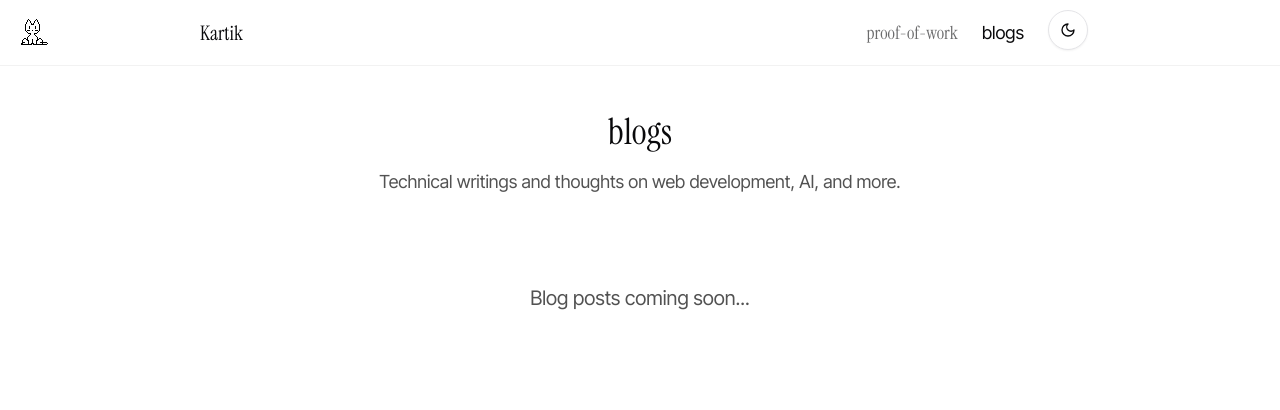
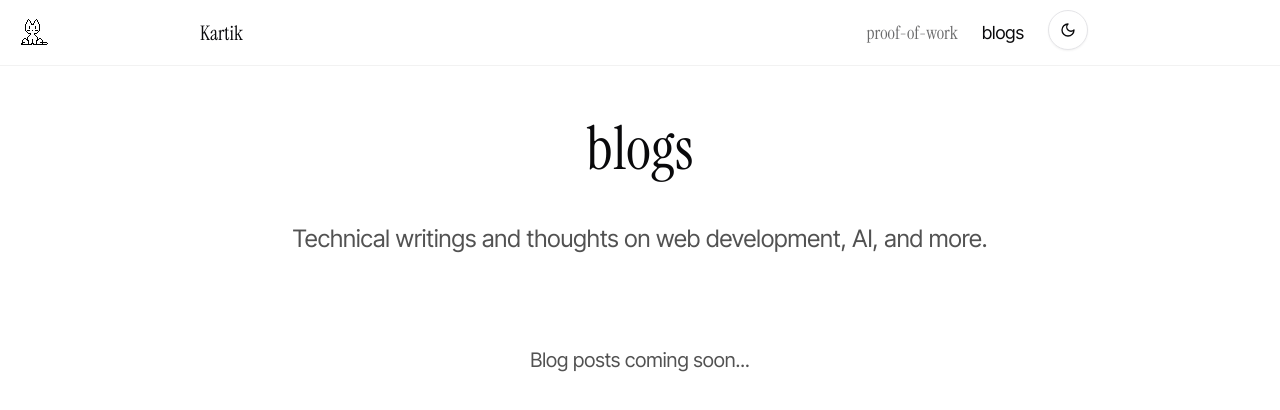
Before and after one commit to fpcMotif/kartik, a Next.js app: page /blogs in a window 1280 px wide. Shown: the top 410 px of the page. Built offline with nearby package versions, Linux system fonts and the light colour scheme.

Commit message:
fix: blog font size

```diff
--- a/src/components/BlogCard.tsx
+++ b/src/components/BlogCard.tsx
@@ -10,17 +10,17 @@ export const BlogCard: FC<BlogCardProps> = ({ blog }) => {
   return (
     <Link href={`/blogs/${blog.id}`}>
       <article className="border-b border-neutral-500 dark:border-neutral-800 pb-6 sm:pb-8 hover:bg-neutral-100 dark:hover:bg-neutral-900/50 transition-colors p-2 sm:p-4 -mx-2 sm:-mx-4 rounded-lg">
-        <div className="flex flex-col sm:flex-row sm:items-start sm:justify-between gap-2 sm:gap-4 mb-3">
-          <h2 className="text-lg sm:text-xl md:text-2xl font-medium flex-1 min-w-0">{blog.title}</h2>
+        <div className="flex flex-col sm:flex-row sm:items-start sm:justify-between gap-2 sm:gap-4 mb-4">
+          <h2 className="text-xl sm:text-2xl md:text-3xl font-medium flex-1 min-w-0">{blog.title}</h2>
           <div className="flex items-center gap-2 sm:gap-4 flex-shrink-0">
-            <span className="text-xs sm:text-sm text-neutral-500 dark:text-neutral-400 whitespace-nowrap">{blog.date}</span>
-            <span className="text-xs sm:text-sm text-neutral-500 dark:text-neutral-400 whitespace-nowrap">{blog.readTime}</span>
+            <span className="text-sm sm:text-base text-neutral-500 dark:text-neutral-400 whitespace-nowrap">{blog.date}</span>
+            <span className="text-sm sm:text-base text-neutral-500 dark:text-neutral-400 whitespace-nowrap">{blog.readTime}</span>
           </div>
         </div>
-        <p className="text-neutral-600 dark:text-neutral-400 mb-3 sm:mb-4 text-sm sm:text-base md:text-lg">{blog.description}</p>
+        <p className="text-neutral-600 dark:text-neutral-400 mb-4 sm:mb-6 text-base sm:text-lg md:text-xl leading-relaxed">{blog.description}</p>
         <div className="flex flex-wrap gap-1.5 sm:gap-2">
           {blog.tags.map(tag => (
-            <span key={tag} className="px-2 sm:px-3 py-0.5 sm:py-1 bg-neutral-100 dark:bg-neutral-800 text-neutral-800 dark:text-neutral-200 rounded-full text-xs">
+            <span key={tag} className="px-2 sm:px-3 py-0.5 sm:py-1 bg-neutral-100 dark:bg-neutral-800 text-neutral-800 dark:text-neutral-200 rounded-full text-xs sm:text-sm">
               {tag}
             </span>
           ))}
--- a/src/components/BlogsListClient.tsx
+++ b/src/components/BlogsListClient.tsx
@@ -24,10 +24,10 @@ export default function BlogsListClient({ blogs }: BlogsListClientProps) {
               <div className="max-w-3xl mx-auto">
                 <div className="mb-8 sm:mb-10">
                   <FadeInUp delay={0.2}>
-                    <h1 className="text-2xl sm:text-3xl md:text-4xl font-[family-name:var(--font-instrument-serif)] font-medium mb-3 sm:mb-4 text-center">blogs</h1>
+                    <h1 className="text-3xl sm:text-4xl md:text-5xl lg:text-6xl font-[family-name:var(--font-instrument-serif)] font-medium mb-6 sm:mb-8 text-center leading-tight">blogs</h1>
                   </FadeInUp>
                   <FadeInUp delay={0.4}>
-                    <p className="text-neutral-600 dark:text-neutral-400 text-base sm:text-lg text-center px-4 sm:px-0">
+                    <p className="text-neutral-600 dark:text-neutral-400 text-lg sm:text-xl md:text-2xl text-center max-w-3xl mx-auto leading-relaxed px-4 sm:px-0">
                       Technical writings and thoughts on web development, AI, and more.
                     </p>
                   </FadeInUp>
```
